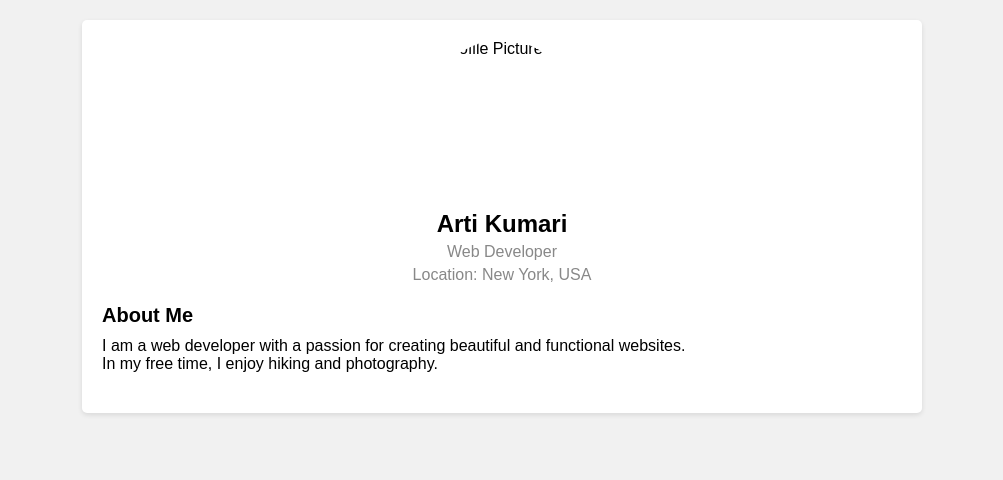
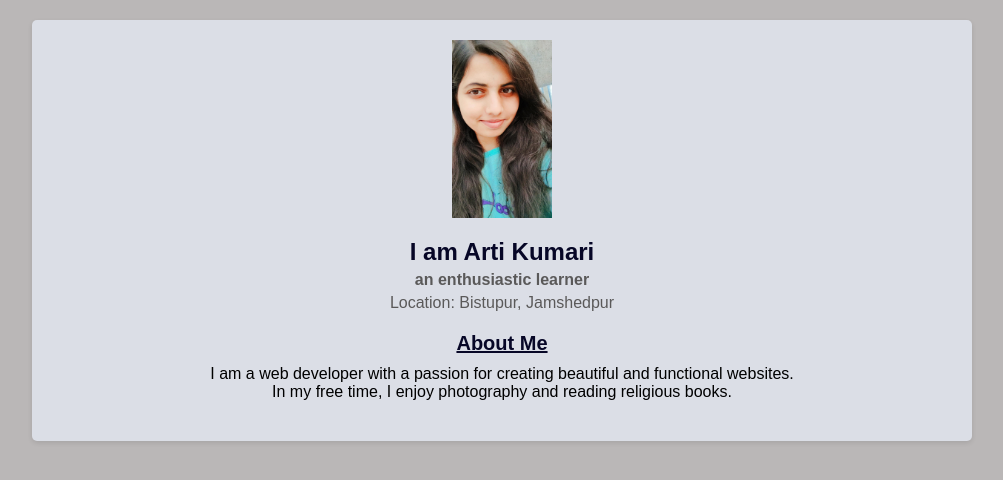
Before and after one commit to ArtiKumari01/ArtiKumari01.github.io, a plain HTML site: page index.html in a window 1280 px wide. Shown: the whole page, without its empty margins (138-1141 px from the left). Drawn offline with Linux system fonts and the light colour scheme.

Commit message:
Some changes done in index.html

```diff
--- a/index.html
+++ b/index.html
@@ -7,13 +7,13 @@
       font-family: Arial, sans-serif;
       margin: 0;
       padding: 0;
-      background-color: #f1f1f1;
+      background-color: #bab7b7;
     }
 
     .container {
-      max-width: 800px;
+      max-width: 900px;
       margin: 20px auto;
-      background-color: #fff;
+      background-color: #dbdee6;
       padding: 20px;
       border-radius: 5px;
       box-shadow: 0 2px 5px rgba(0, 0, 0, 0.1);
@@ -21,9 +21,9 @@
 
     .profile-picture {
       display: block;
-      width: 150px;
-      height: 150px;
-      border-radius: 50%;
+      width: 100px;
+      /* height: 150px; */
+      /* border-radius: 3%; */
       margin: 0 auto 20px;
     }
 
@@ -33,20 +33,24 @@
     }
 
     .profile-info h1 {
+      color: rgb(6, 6, 38);
       font-size: 24px;
       margin: 0;
     }
 
     .profile-info p {
-      color: #888;
+      color: #5a5959;
       margin: 5px 0;
     }
 
     .profile-bio {
+      text-align: center;
       margin-bottom: 20px;
     }
 
     .profile-bio h2 {
+      color: rgb(7, 7, 39);
+      text-decoration: underline;
       font-size: 20px;
       margin: 0 0 10px;
     }
@@ -58,16 +62,16 @@
 </head>
 <body>
   <div class="container">
-    <img src="profile-picture.jpg" alt="Profile Picture" class="profile-picture">
+    <img src="IMG_20211126_125748_330.jpg" alt="Profile Picture" class="profile-picture">
     <div class="profile-info">
-      <h1>Arti Kumari</h1>
-      <p>Web Developer</p>
-      <p>Location: New York, USA</p>
+      <h1>I am Arti Kumari</h1>
+      <p><b>an enthusiastic learner</b></p>
+      <p>Location: Bistupur, Jamshedpur</p>
     </div>
     <div class="profile-bio">
       <h2>About Me</h2>
       <p>I am a web developer with a passion for creating beautiful and functional websites.</p>
-      <p>In my free time, I enjoy hiking and photography.</p>
+      <p>In my free time, I enjoy photography and reading religious books.</p>
     </div>
   </div>
 </body>
```
Also changed, not shown: IMG_20211126_125748_330.jpg (added).
